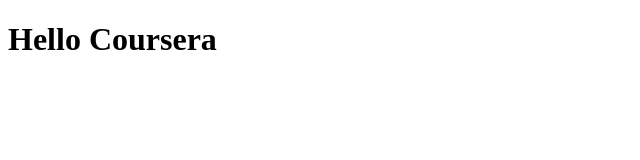
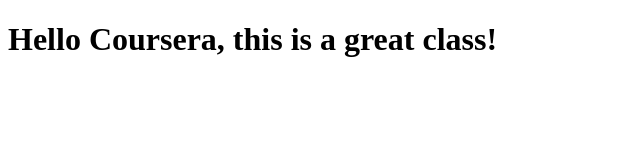
Before and after one commit to srinic2/CourseraHTML, a plain HTML site: page site/index.html in a window 1280 px wide. Shown: the whole page, without its empty margins (0-640 px from the left). Drawn offline with Linux system fonts and the light colour scheme.

Commit message:
Added a line

```diff
--- a/site/index.html
+++ b/site/index.html
@@ -4,6 +4,6 @@
 	<title>Hello Coursera</title>
 </head>
 <body>
-<h1> Hello Coursera </h1>
+<h1> Hello Coursera, this is a great class! </h1>
 </body>
 </html>
```
